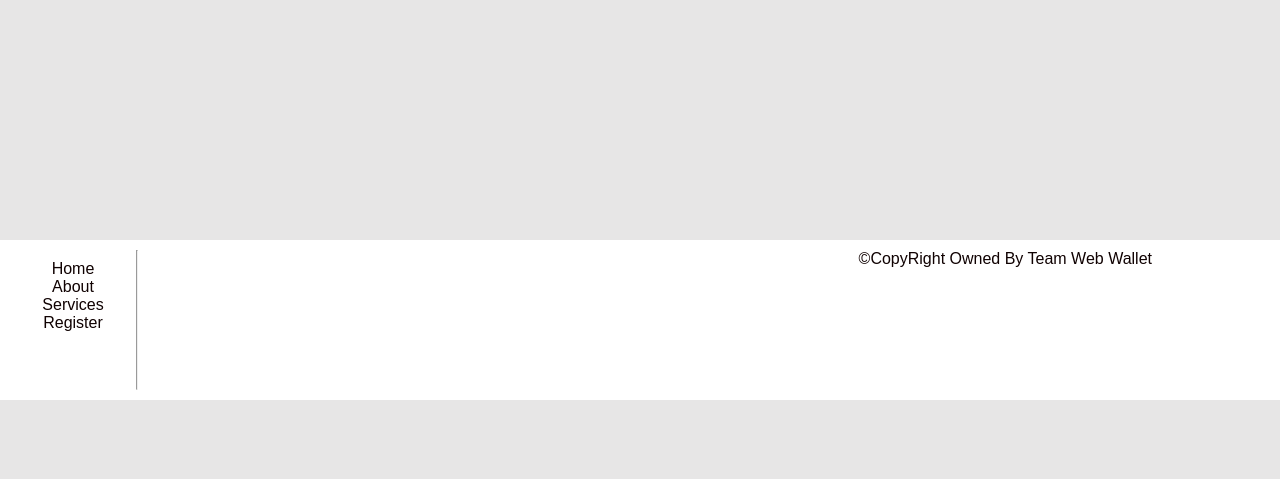
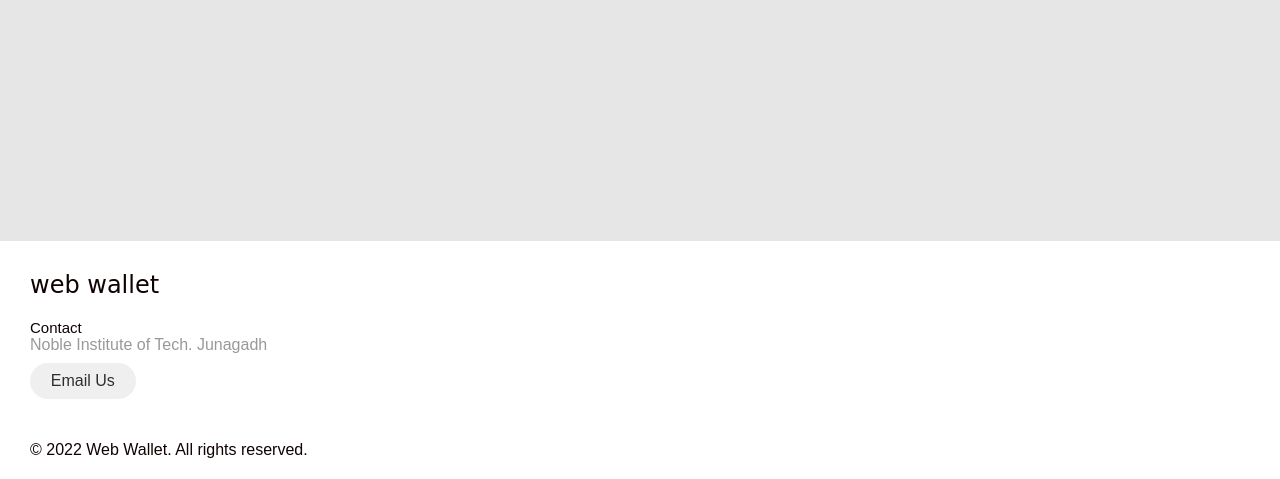
Before and after one commit to RayyanPanja/Web-Wallet-Version-4-, a PHP site: page /assets/php/register/step1.php in a window 1280 px wide. Shown: the part 560-1039 px from the top of the page. Before the commit the page ends 960 px from the top, so only its background shows below. Run offline with PHP 8.4, Linux system fonts and the light colour scheme; some web fonts are replaced.

Commit message:
Footer New

```diff
--- a/assets/css/media.css
+++ b/assets/css/media.css
@@ -6,6 +6,12 @@
         padding-top: 20%;
     }
 
+    .footer__nav>* {
+        flex: 1;
+    }
+    .footer__addr {
+        flex: 1 0px;
+    }
 }
 
 @media screen and (max-width: 660px) {
@@ -145,10 +151,12 @@
         top: 10%;
         left: 10%;
     }
-    .title{
+
+    .title {
         top: 2%;
     }
-    .title *{
+
+    .title * {
         color: black;
     }
 
--- a/assets/css/root.css
+++ b/assets/css/root.css
@@ -1,6 +1,7 @@
 /* Root/Common/Miscs Css Stylings */
 @import url('http://fonts.cdnfonts.com/css/clash-display');
 @import url(fonts.css);
+
 :root {
     --primary-clr: #FCFCFC;
     --secondary-clr: #88ff00;
@@ -136,14 +137,91 @@ section {
     background: transparent;
 }
 
-footer {
-    position: relative;
-    bottom: 0;
-    width: 100%;
-    height: 20vh;
-    padding: 10px;
+.footer {
     display: flex;
+    flex-flow: row wrap;
+    padding: 30px 30px 20px 30px;
+    color: #2f2f2f;
+    background-color: #fff;
+    border-top: 1px solid #e5e5e5;
 }
+
+.footer>* {
+    flex: 1 100%;
+}
+
+.footer__addr {
+    margin-right: 1.25em;
+    margin-bottom: 2em;
+}
+
+.footer__logo {
+    font-family: 'Pacifico', cursive;
+    font-weight: 400;
+    text-transform: lowercase;
+    font-size: 1.5rem;
+}
+
+.footer__addr h2 {
+    margin-top: 1.3em;
+    font-size: 15px;
+    font-weight: 400;
+}
+
+.nav__title {
+    font-weight: 400;
+    font-size: 15px;
+}
+
+.footer address {
+    font-style: normal;
+    color: #999;
+}
+
+.footer__btn {
+    display: flex;
+    align-items: center;
+    justify-content: center;
+    height: 36px;
+    max-width: max-content;
+    background-color: rgb(33, 33, 33, 0.07);
+    border-radius: 100px;
+    color: #2f2f2f;
+    line-height: 0;
+    margin: 0.6em 0;
+    font-size: 1rem;
+    padding: 0 1.3em;
+}
+
+.footer ul {
+    list-style: none;
+    padding-left: 0;
+}
+
+.footer li {
+    line-height: 2em;
+}
+
+.footer a {
+    text-decoration: none;
+}
+
+.footer__nav {
+    display: flex;
+    flex-flow: row wrap;
+}
+
+.footer__nav>* {
+    flex: 1 50%;
+    margin-right: 1.25em;
+}
+
+.legal {
+    display: flex;
+    flex-wrap: wrap;
+    color: #999;
+}
+
 
 .row::after {
     content: '';
@@ -295,7 +373,8 @@ td {
 table {
     width: 100%;
 }
-.termsdlg{
+
+.termsdlg {
     width: 0;
     height: 0;
     padding: 10px;
--- a/assets/php/register/step1.php
+++ b/assets/php/register/step1.php
@@ -85,21 +85,21 @@
     </section>
 
 
-    <footer id="footer">
-        <div style="position: absolute; right: 10%;">
-            <p>&copy;CopyRight Owned By Team Web Wallet</p>
+<footer class="footer">
+        <div class="footer__addr">
+            <h1 class="footer__logo">Web Wallet</h1>
+
+            <h2>Contact</h2>
+
+            <address>
+                Noble Institute of Tech. Junagadh <br>
+                <a class="footer__btn" href="mailto:illumi2701@gmail.com">Email Us</a>
+            </address>
         </div>
 
-        <nav class="footer-nav">
-            <ul>
-                <li><a href="../../../index.html #Home">Home</a></li>
-                <li><a href="../../../index.html #About">About</a></li>
-                <li><a href="../../../index.html #Service">Services</a></li>
-                <li><a href="step1.php">Register</a></li>
-            </ul>
-        </nav>
-        <hr>
-
+        <div class="legal">
+            <p>&copy; 2022 Web Wallet. All rights reserved.</p>
+        </div>
     </footer>
 </body>
 <script src="../../js/main.js"></script>
```
Also changed, not shown: assets/php/Balance/balance.php (+15 -14 lines), assets/php/Balance/search.php (+13 -14 lines), assets/php/Loan/result.php (+13 -12 lines), assets/php/Loan/step1.php (+13 -12 lines), assets/php/Loan/step2.php (+13 -12 lines), assets/php/Loan/step3.php (+13 -12 lines), assets/php/Loan/step4.php (+13 -12 lines), assets/php/register/show.php (+13 -13 lines), assets/php/register/step2.php (+13 -13 lines), assets/php/register/step3.php (+13 -13 lines), assets/php/register/step4.php (+13 -13 lines), index.php (+13 -12 lines).
